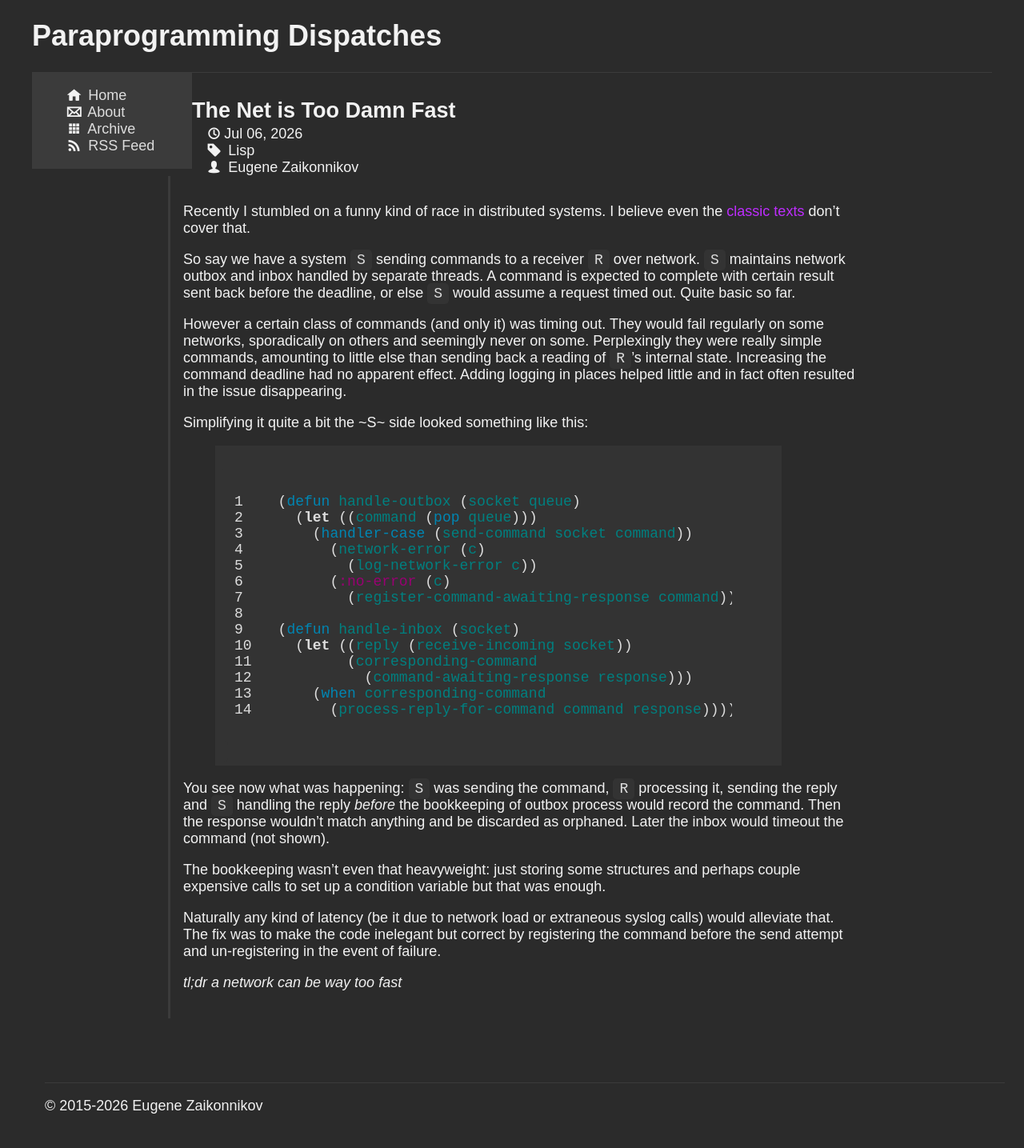
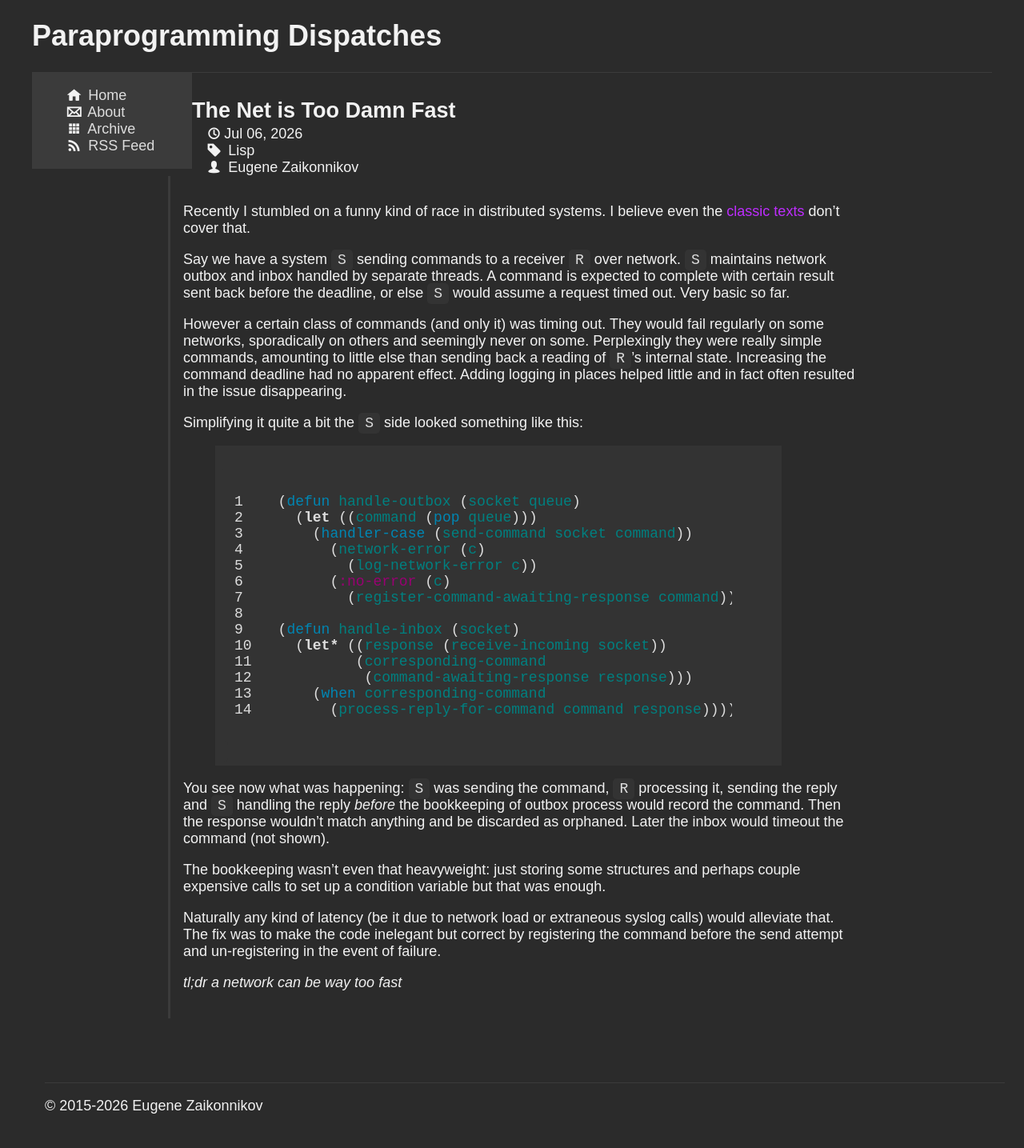
Before and after one commit to varjagg/varjagg.github.io, a Jekyll site: the page built from _posts/2026-07-06-net-is-too-damn-fast.md, in a window 1280 px wide. Shown: the whole page at 80% size. Built offline with Jekyll 4.4.1, drawn with Linux system fonts in a browser that asks for light colours.

Commit message:
post edits

```diff
--- a/_posts/2026-07-06-net-is-too-damn-fast.md
+++ b/_posts/2026-07-06-net-is-too-damn-fast.md
@@ -5,11 +5,11 @@ category: Lisp
 ---
 Recently I stumbled on a funny kind of race in distributed systems. I believe even the [classic texts](https://en.wikipedia.org/wiki/Fallacies_of_distributed_computing) don't cover that.
 
-So say we have a system `S` sending commands to a receiver `R` over network. `S` maintains network outbox and inbox handled by separate threads. A command is expected to complete with certain result sent back before the deadline, or else `S` would assume a request timed out. Quite basic so far.
+Say we have a system `S` sending commands to a receiver `R` over network. `S` maintains network outbox and inbox handled by separate threads. A command is expected to complete with certain result sent back before the deadline, or else `S` would assume a request timed out. Very basic so far.
 
 However a certain class of commands (and only it) was timing out. They would fail regularly on some networks, sporadically on others and seemingly never on some. Perplexingly they were really simple commands, amounting to little else than sending back a reading of `R`'s internal state. Increasing the command deadline had no apparent effect. Adding logging in places helped little and in fact often resulted in the issue disappearing.
 
-Simplifying it quite a bit the ~S~ side looked something like this:
+Simplifying it quite a bit the `S` side looked something like this:
 {% highlight lisp linenos %}
 (defun handle-outbox (socket queue)
   (let ((command (pop queue)))
@@ -20,8 +20,8 @@ Simplifying it quite a bit the ~S~ side looked something like this:
 	(register-command-awaiting-response command))))
 
 (defun handle-inbox (socket)
-  (let ((reply (receive-incoming socket))
-	(corresponding-command
+  (let* ((response (receive-incoming socket))
+	 (corresponding-command
 	  (command-awaiting-response response)))
     (when corresponding-command
       (process-reply-for-command command response))))
```
